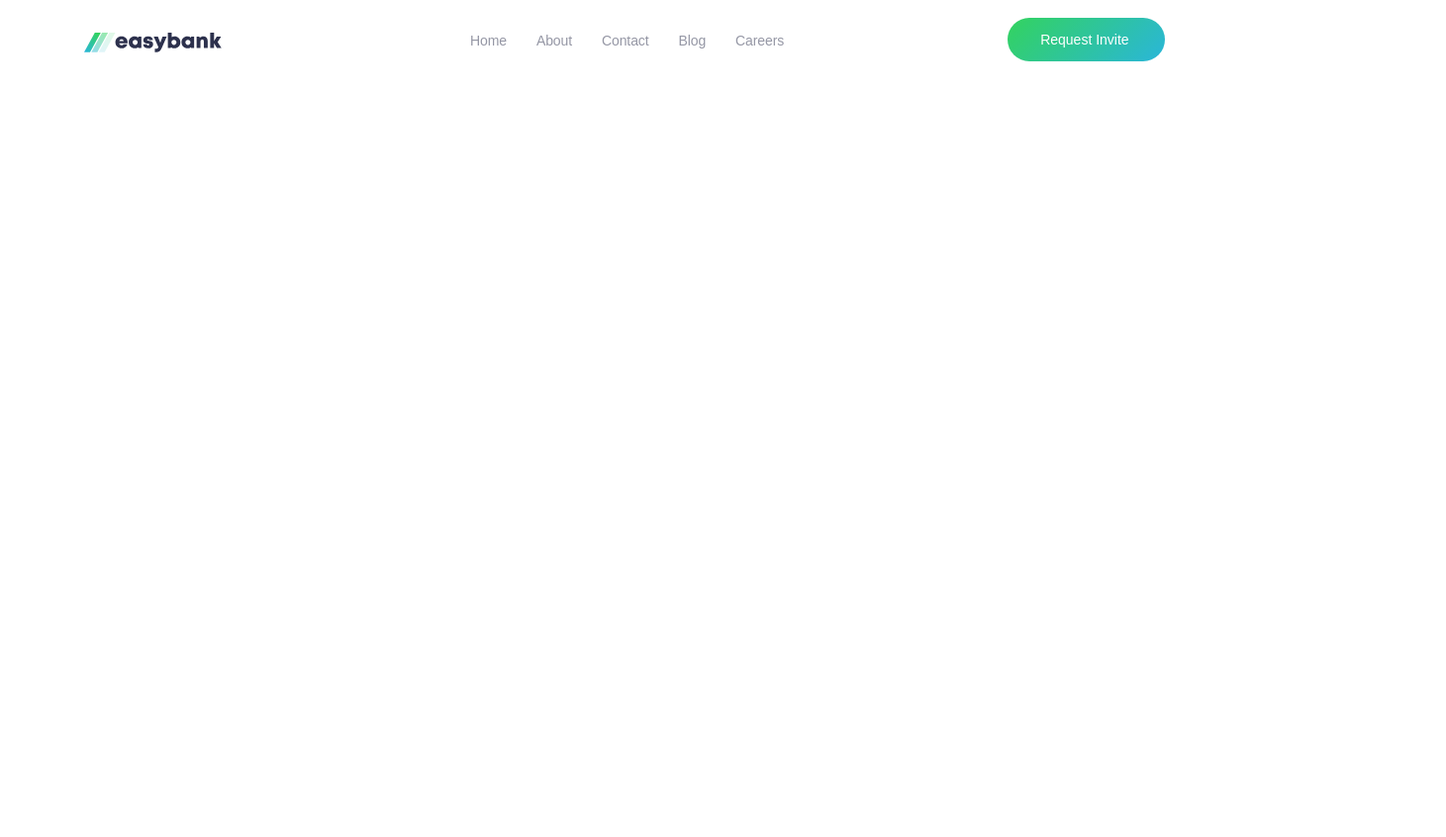
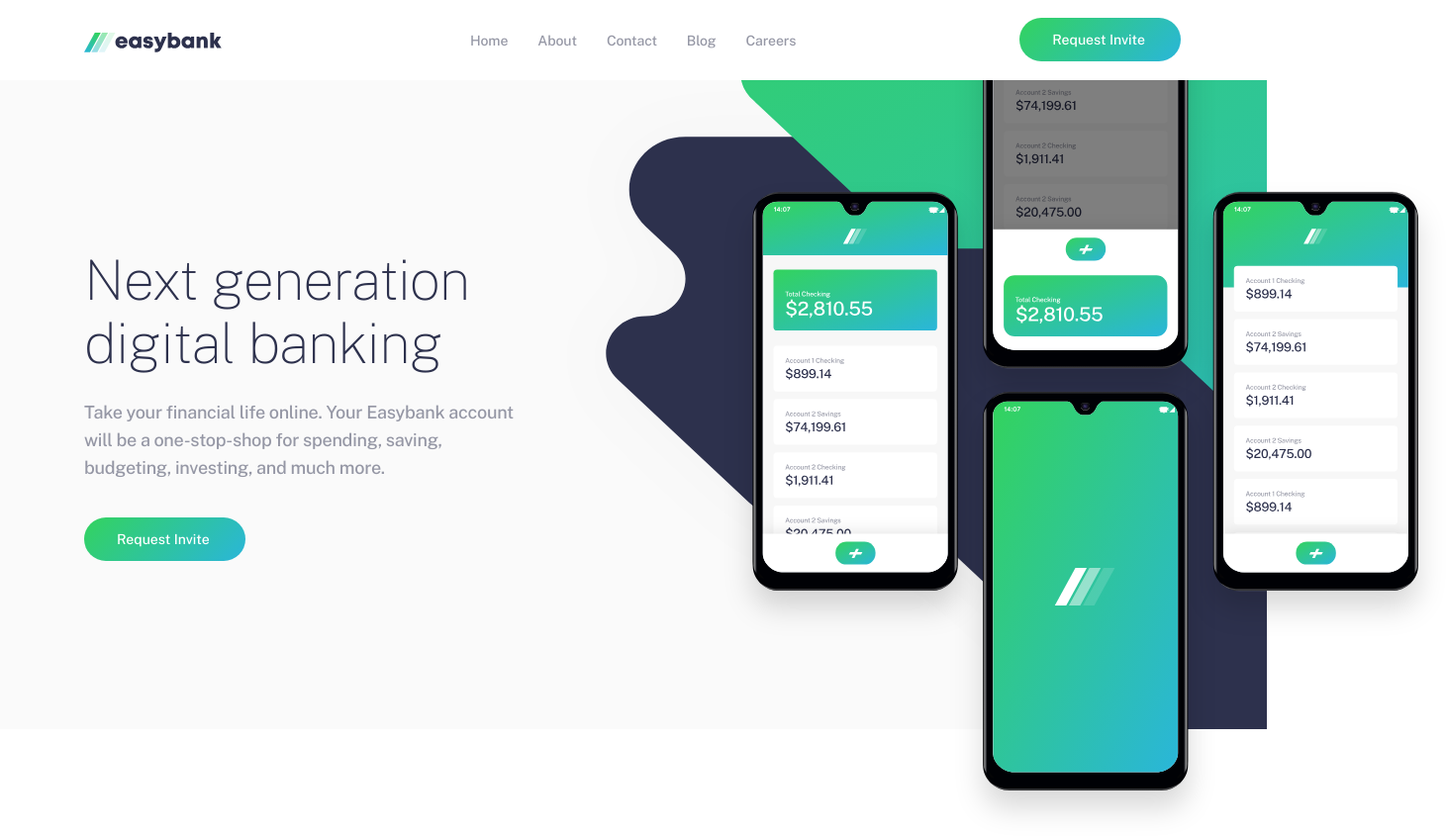
Before and after one commit to mashhurbek2005/easybank, a plain HTML site: page index.html in a window 1280 px wide. Shown: the whole page at 99% size, 1461 px wide, since content can reach past the window. Before the commit the page ends 800 px from the top, so only its background shows below. Drawn offline with Linux system fonts and the light colour scheme.

Commit message:
Give bgi to hero

```diff
--- a/css/main.css
+++ b/css/main.css
@@ -9,6 +9,21 @@
   /* --main-font-size : 16px; */
   /* --main-font-weight : 400; */
   /* --main-line-height : 1.5; */
+}
+
+@font-face {
+  font-family: "Public Sans";
+  font-style: normal;
+  font-weight: 100;
+  src: url("../fonts/public-sans-v13-latin-100.woff2") format("woff2"),
+       url("../fonts/public-sans-v13-latin-100.woff") format("woff");
+}
+@font-face {
+  font-family: "Public Sans";
+  font-style: normal;
+  font-weight: 500;
+  src: url("../fonts/public-sans-v13-latin-500.woff2") format("woff2"),
+       url("../fonts/public-sans-v13-latin-500.woff") format("woff");
 }
 
 /* GENERAL */
@@ -33,7 +48,7 @@ body{
   height: 100%;
   margin: 0;
   padding: 0;
-  font-family: "PublicSans", "Arial", sans-serif;
+  font-family: "Public Sans", "Arial", sans-serif;
   /* font-size: 16px; */
   /* font-weight: 400; */
   /* line-height: var(--main-line-height); */
@@ -74,6 +89,8 @@ a {
 /* SITE- HEADER START */
 
 .easybank-header{
+  position: relative;
+  z-index: 5;
   padding-top: 18px;
   background-color: #fff;
 }
@@ -118,6 +135,7 @@ a {
 }
 
 .request-link{
+  display: inline-block;
   padding: 8px 36px 8px 33px;
   font-weight: 500;
   font-size: 14px;
@@ -139,3 +157,50 @@ a {
 .site-main{
   flex-grow: 1;
 }
+
+/* hero section start */
+
+.hero{
+  padding: 170px 0;
+  background-color: #FAFAFA;
+  background-image: url("../images/hero-bg-desktop.svg");
+  background-size: 1371px 956px;
+  background-repeat: no-repeat;
+  background-position: calc(50% + 581px) calc(50% - 76px);
+
+}
+
+.hero__inner{
+  position: relative;
+  display: flex;
+}
+
+.hero__info-box{
+  width: 447px;
+}
+
+.hero__title{
+  margin-top: 0;
+  margin-bottom: 24px;
+  font-weight: 100;
+  font-size: 56px;
+  line-height: 64px;
+  letter-spacing: -1px;
+  color: #2D314D;
+}
+
+.hero__text{
+  margin-top: 0;
+  margin-bottom: 36px;
+  font-size: 18px;
+  line-height: 28px;
+  letter-spacing: -0.28125px;
+  color: #9597A5;
+}
+
+.hero__img{
+  position: absolute;
+  top: -92%;
+  right: -24%;
+  z-index: 3;
+}
--- a/index.html
+++ b/index.html
@@ -1,5 +1,6 @@
 <!DOCTYPE html>
 <html lang="en">
+
 <head>
   <meta charset="UTF-8">
   <meta http-equiv="X-UA-Compatible" content="IE=edge">
@@ -9,6 +10,7 @@
   <link rel="stylesheet" href="./css/main.css">
   <!-- <link rel="stylesheet" href="./css/main.min.css"> -->
 </head>
+
 <body>
 
 
@@ -18,9 +20,7 @@
     <div class="container">
       <div class="site-header__inner">
         <a class="site-header__logo-link" href="./index.html">
-          <img class="site-header__logo" src="images/logo.svg"
-          width="139" height="20"
-          alt="easybank site's logo">
+          <img class="site-header__logo" src="images/logo.svg" width="139" height="20" alt="easybank site's logo">
         </a>
 
         <nav class="site-nav">
@@ -69,8 +69,30 @@
   <!-- SITE MAIN START -->
   <main class="site-main">
 
-    <section class="hero">
+    <section class="hero-section hero">
+      <div class="container">
+        <div class="hero__inner">
 
+          <div class="hero__info-box">
+            <h1 class="hero__title">
+              Next generation digital banking
+            </h1>
+
+            <p class="hero__text">
+              Take your financial life online. Your Easybank account will be a one-stop-shop for spending, saving, budgeting, investing, and much more.
+            </p>
+
+            <a class="request-link" href="#">
+              Request Invite
+            </a>
+          </div>
+
+          <img class="hero__img" src="images/hero-phones-desktop.svg"
+            width="729" height="900"
+            alt="four phones displaying bank account numbers">
+
+        </div>
+      </div>
     </section>
 
   </main>
@@ -83,4 +105,5 @@
   <!-- SITE FOOTER END -->
 
 </body>
+
 </html>
```
Also changed, not shown: fonts/public-sans-v13-latin-100.woff (added), fonts/public-sans-v13-latin-100.woff2 (added), fonts/public-sans-v13-latin-500.woff (added), fonts/public-sans-v13-latin-500.woff2 (added), images/hero-bg-desktop.svg (added), images/hero-bg.svg (deleted), images/hero-phones-desktop.svg (added).
